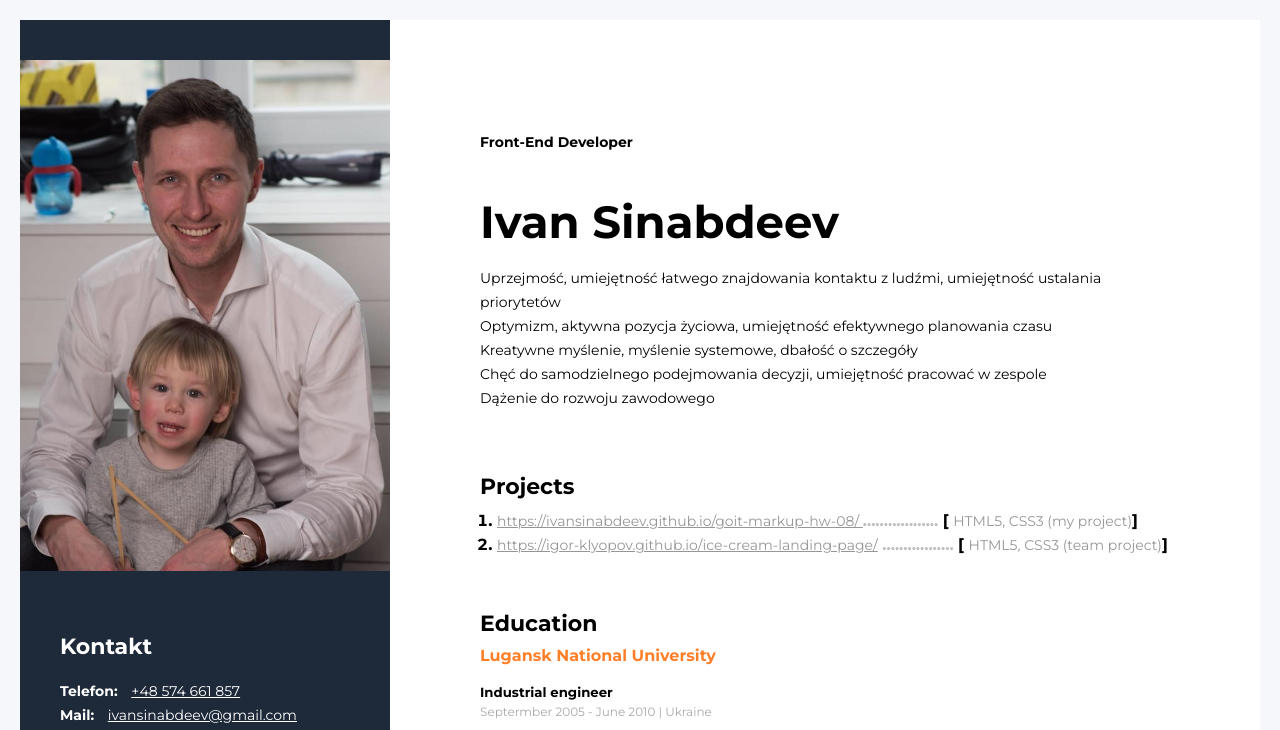
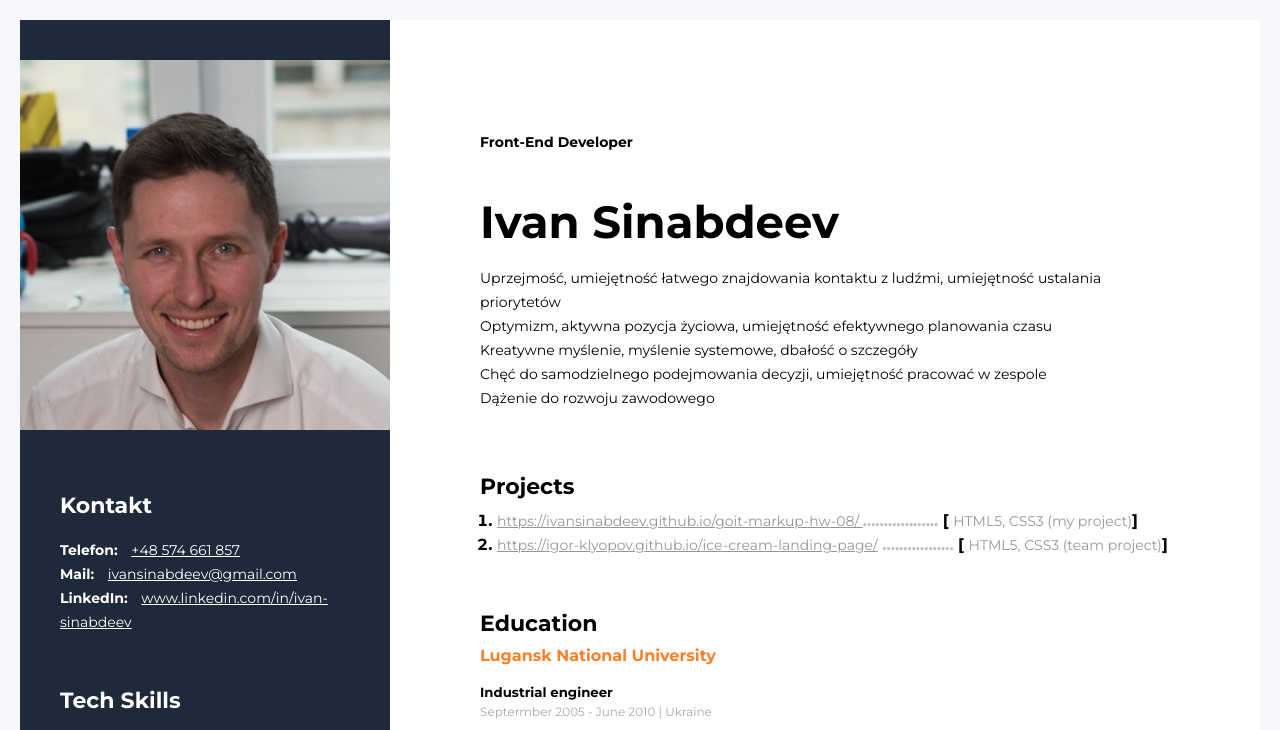
Before and after one commit to ivansinabdeev/myCV-iT, a plain HTML site: page index.html in a window 1280 px wide. Shown: the top 730 px of the page. Drawn offline with Linux system fonts and the light colour scheme.

Commit message:
adds foto and link social

```diff
--- a/index.html
+++ b/index.html
@@ -12,7 +12,7 @@
        <!-- main container-->
   <div class="wrapper">
      <aside class="aside-bar">
-        <img class="img" src="./img/91064512_2599226550404220_5913647462345605120_n.jpg" alt="My foto">
+        <img class="img" src="./img/IMG_6636.JPG" alt="My foto">
 
             <!-- contacts container-->
         <div class="contacts-conteiner">
@@ -23,6 +23,9 @@
 
             <div>
                <span class="C-E-style">Mail:</span> <a class="mail-tel-color" href="mailto:ivansinabdeev@gmail.com">ivansinabdeev@gmail.com</a>
+            </div>
+            <div>
+               <span class="C-E-style">LinkedIn:</span> <a class="mail-tel-color" href="https://www.linkedin.com/in/ivan-sinabdeev">www.linkedin.com/in/ivan-sinabdeev</a>
             </div>
         </div>
 
```
Also changed, not shown: img/IMG_6636.JPG (added).
